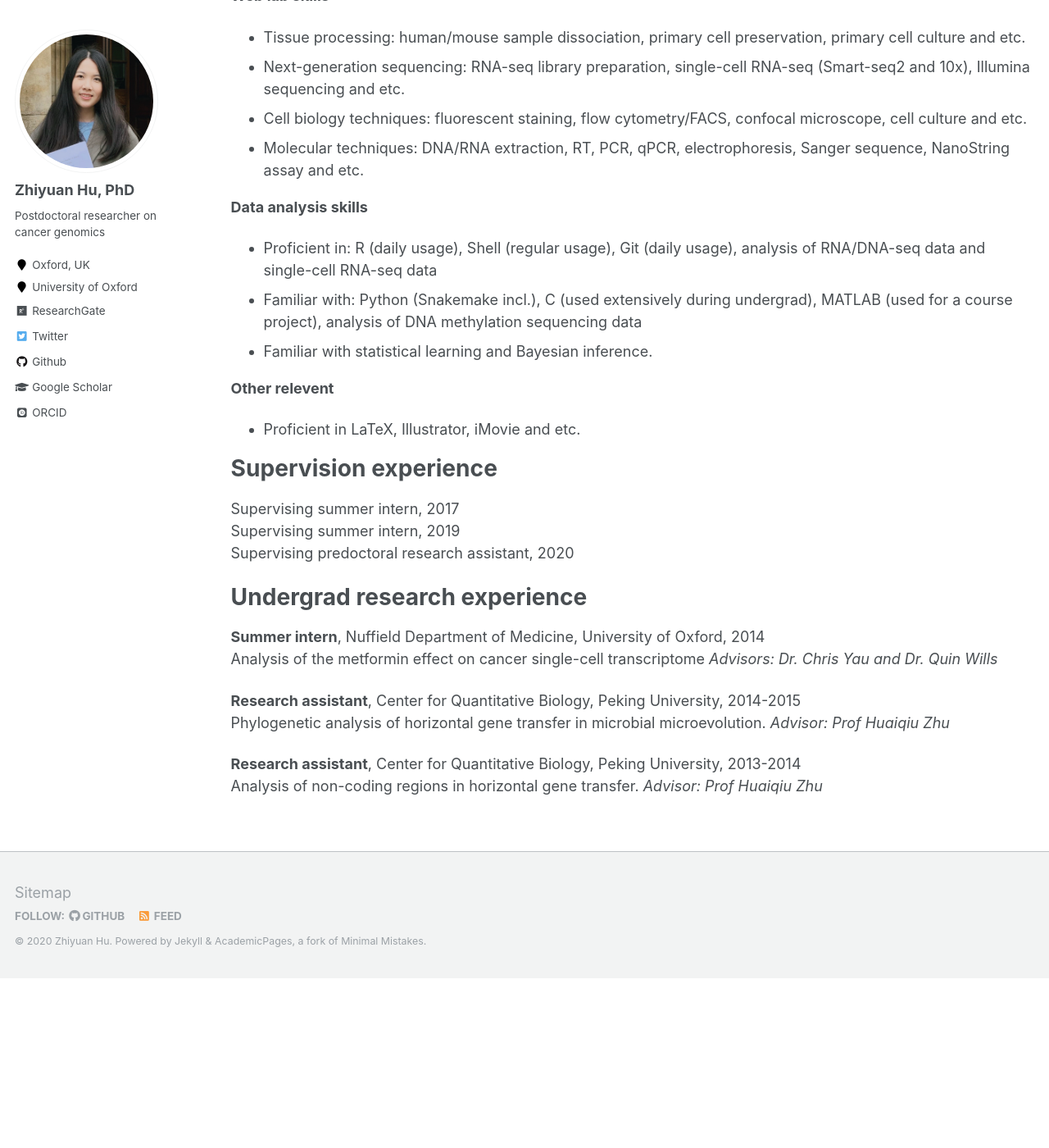
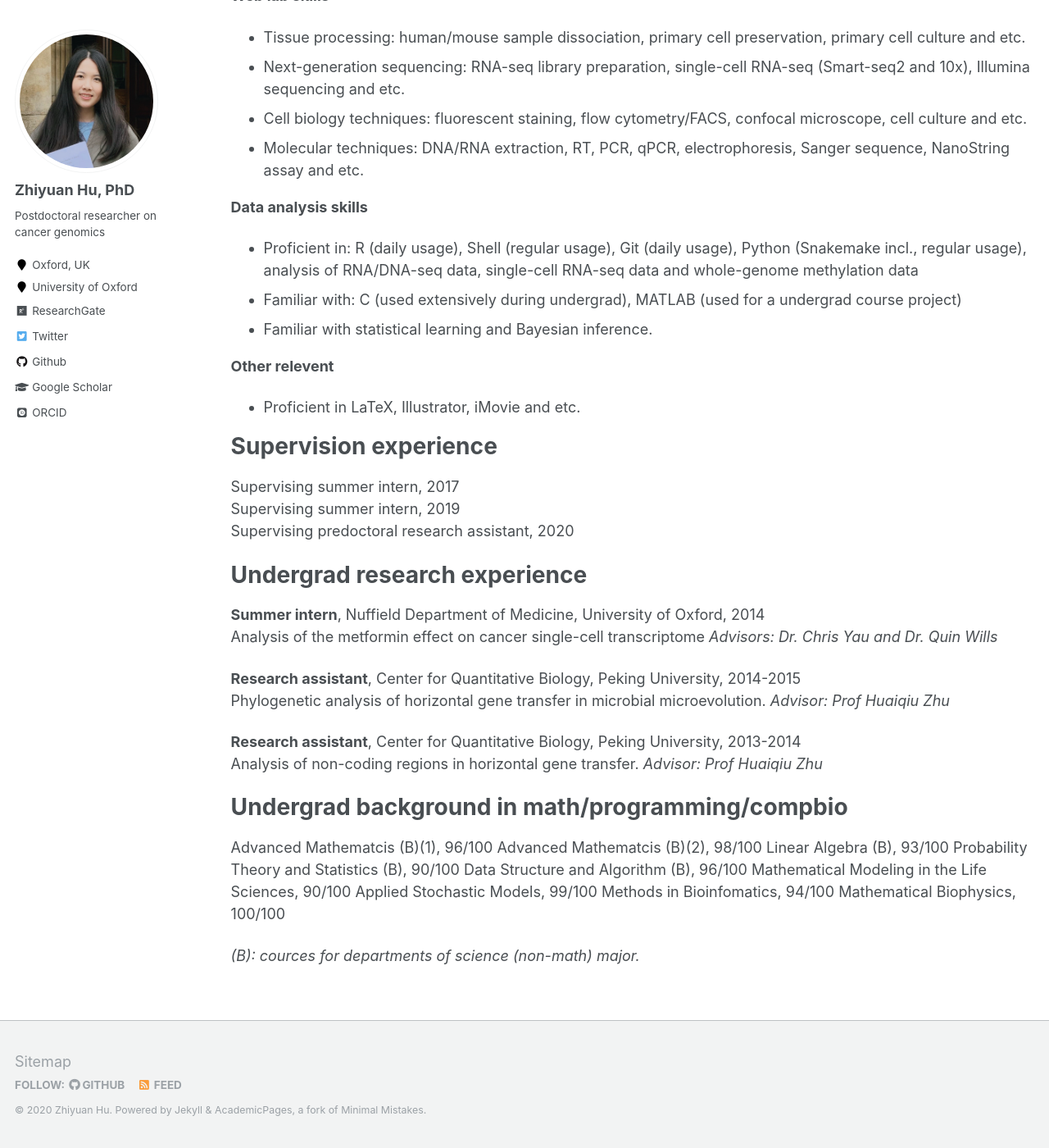
Before and after one commit to ZYBunnyHu/ZYBunnyHu.github.io, a Jekyll site: the page built from _pages/cv.md, in a window 1280 px wide and 1400 px high, scrolled down 790 px. Shown: the whole window at 82% size. Built offline with Jekyll 4.4.1, drawn with Linux system fonts in a browser that asks for light colours; some web fonts are replaced; before the commit the page ends 1983 px from its top, so only the background shows below that.

Commit message:
Update cv.md

```diff
--- a/_pages/cv.md
+++ b/_pages/cv.md
@@ -41,8 +41,8 @@ Skills
 * Molecular techniques: DNA/RNA extraction, RT, PCR, qPCR, electrophoresis, Sanger sequence, NanoString assay and etc.
 
 **Data analysis skills**
-* Proficient in: R (daily usage), Shell (regular usage), Git (daily usage), analysis of RNA/DNA-seq data and single-cell RNA-seq data
-* Familiar with: Python (Snakemake incl.), C (used extensively during undergrad), MATLAB (used for a course project), analysis of DNA methylation sequencing data
+* Proficient in: R (daily usage), Shell (regular usage), Git (daily usage), Python (Snakemake incl., regular usage), analysis of RNA/DNA-seq data, single-cell RNA-seq data and whole-genome methylation data
+* Familiar with: C (used extensively during undergrad), MATLAB (used for a undergrad course project)
 * Familiar with statistical learning and Bayesian inference.
 
 **Other relevent**
@@ -66,3 +66,18 @@ Phylogenetic analysis of horizontal gene transfer in microbial microevolution. *
 
 **Research assistant**, Center for Quantitative Biology, Peking University, 2013-2014
 Analysis of non-coding regions in horizontal gene transfer. *Advisor: Prof Huaiqiu Zhu*
+
+
+Undergrad background in math/programming/compbio
+======
+Advanced Mathematcis (B)(1), 96/100
+Advanced Mathematcis (B)(2), 98/100
+Linear Algebra (B), 93/100
+Probability Theory and Statistics (B), 90/100
+Data Structure and Algorithm (B), 96/100
+Mathematical Modeling in the Life Sciences, 90/100
+Applied Stochastic Models, 99/100
+Methods in Bioinfomatics, 94/100
+Mathematical Biophysics, 100/100
+
+*(B): cources for departments of science (non-math) major.*
```
